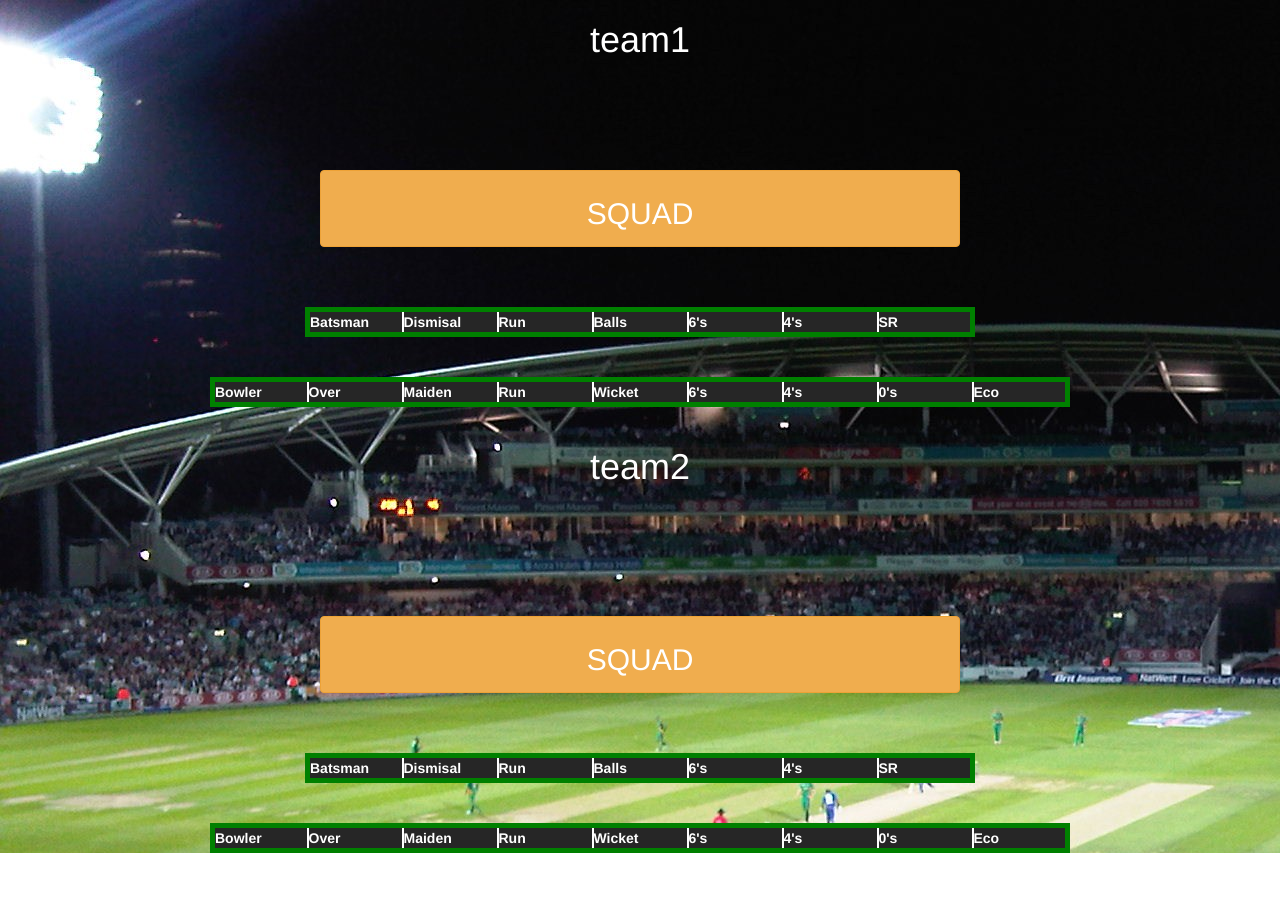
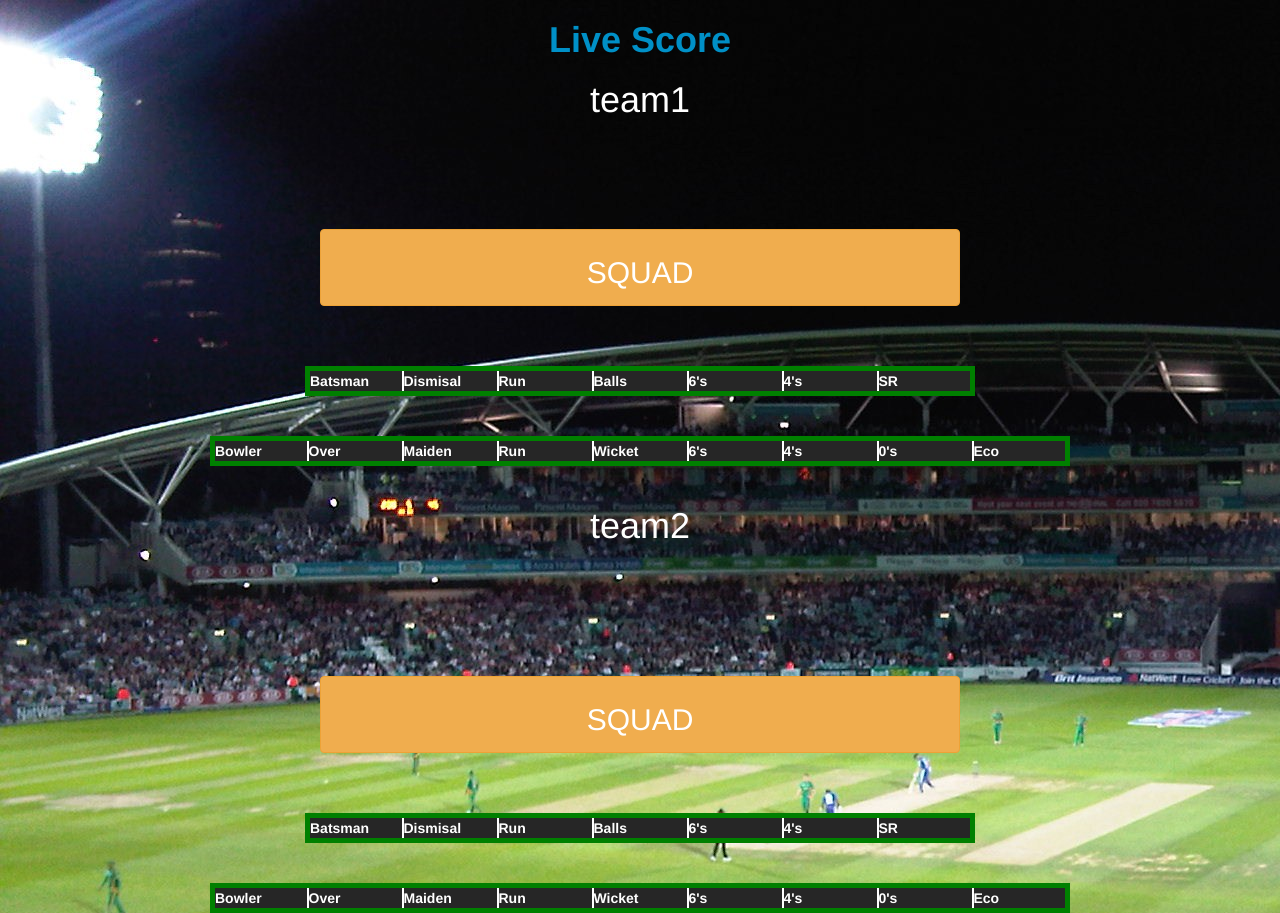
Before and after one commit to Abhi-monu/Abhi-monu.github.io, a plain HTML site: page templates/score.html in a window 1280 px wide. Before the commit the page ends 853 px from the top, so only its background shows below. Drawn offline with nearby package versions, Linux system fonts and the light colour scheme; no server answers.

Commit message:
Update score.html

```diff
--- a/templates/score.html
+++ b/templates/score.html
@@ -19,7 +19,7 @@ button{
 </head>
 <body>
 	<center>
-<h1 style="color: #0090c7; font-weight: bolder;"></h1>
+<h1 style="color: #0090c7; font-weight: bolder;">Live Score</h1>
 <div id="result">
 <div class="comp">
 <h1 id="team1" style="color: #fff;">team1</h1>
```
